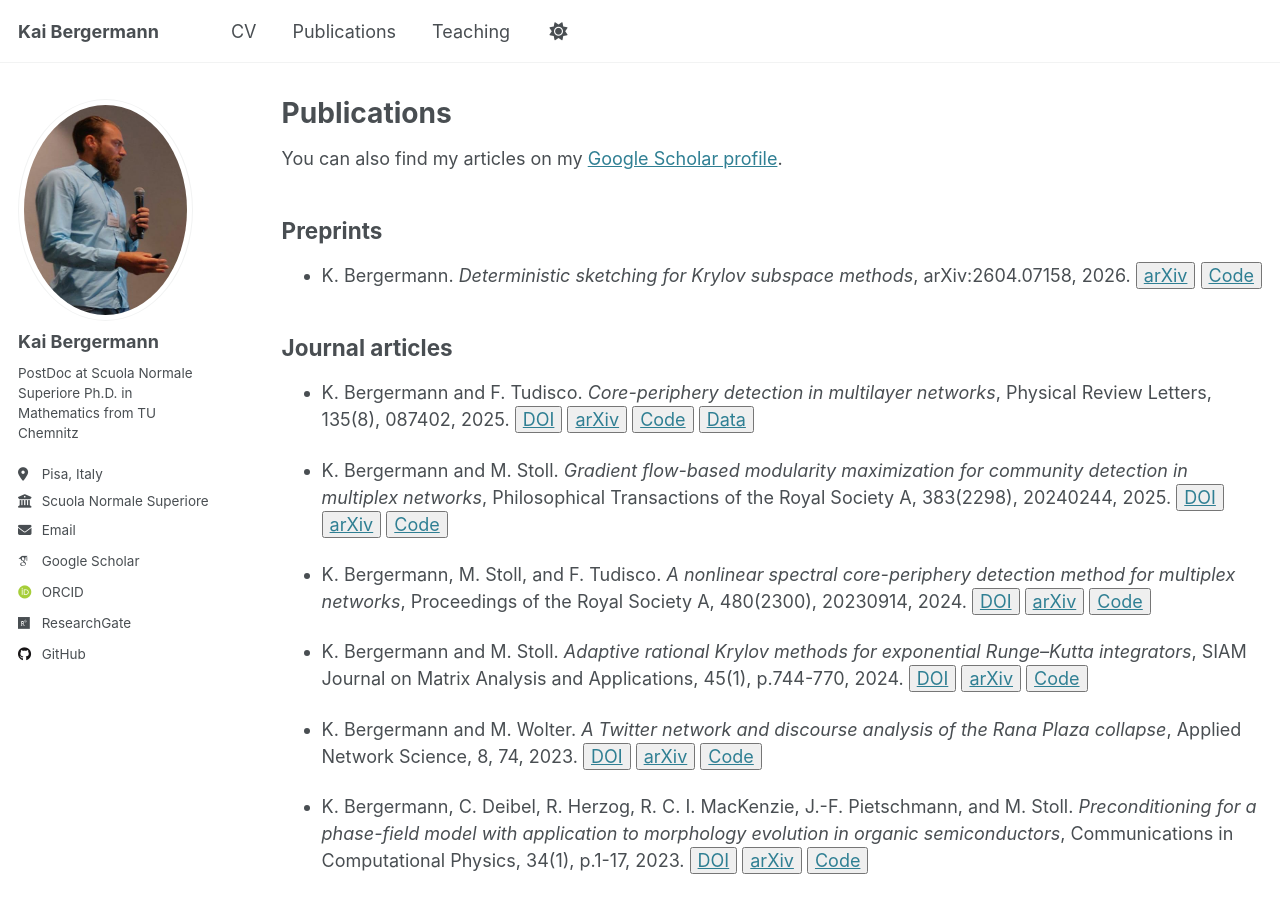
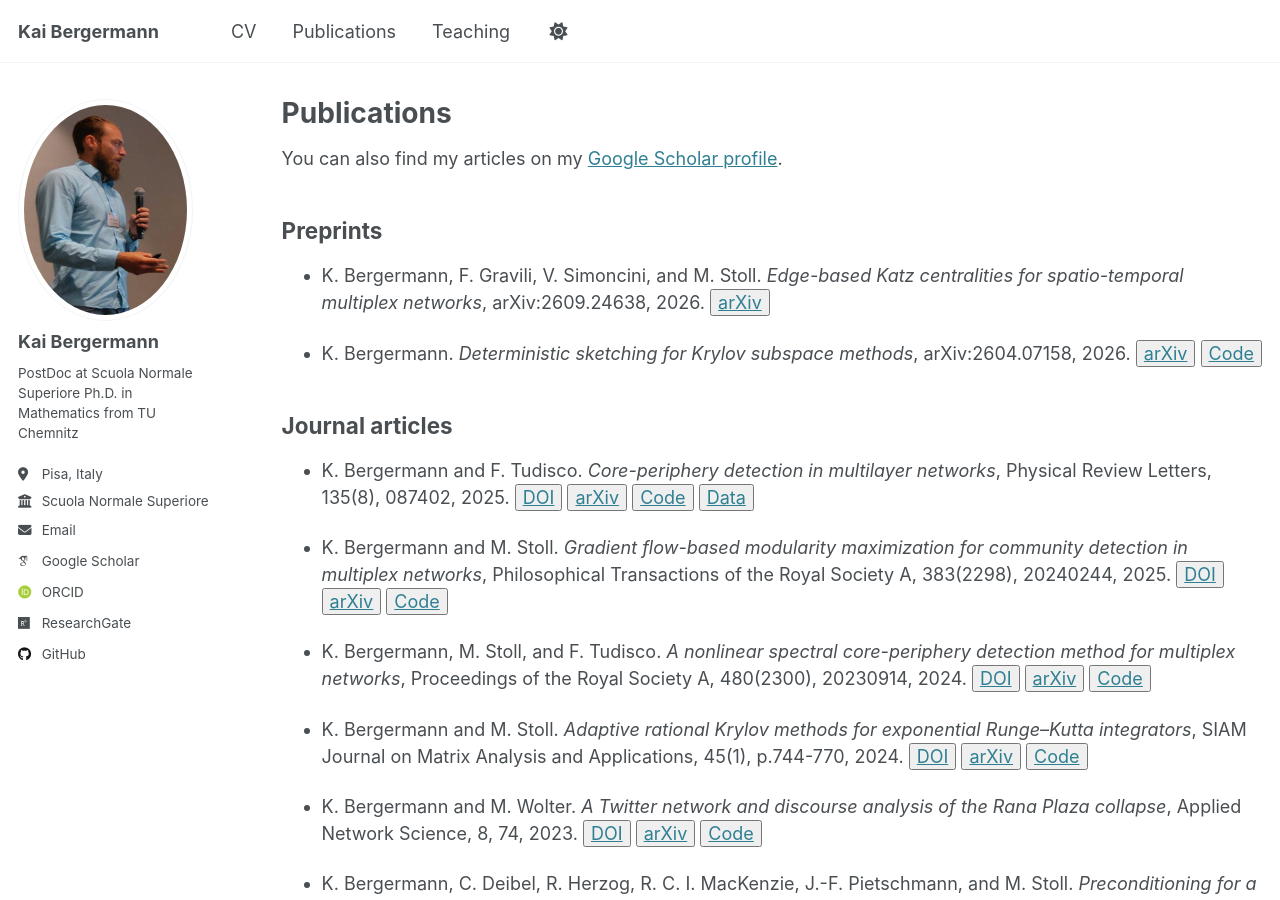
Before and after one commit to KBergermann/KBergermann.github.io, a Jekyll site: the page built from _pages/publications.md, in a window 1280 px wide and 900 px high. Built offline with Jekyll 4.4.1, drawn with Linux system fonts in a browser that asks for light colours; some web fonts are replaced.

Commit message:
adds water network preprint

```diff
--- a/_pages/publications.md
+++ b/_pages/publications.md
@@ -12,6 +12,11 @@ redirect_from:
 You can also find my articles on my [Google Scholar profile](https://scholar.google.com/citations?user=mMnM5BwAAAAJ).
 
 ## Preprints
+
+  * K. Bergermann, F. Gravili, V. Simoncini, and M. Stoll.
+    *Edge-based Katz centralities for spatio-temporal multiplex networks*,
+    arXiv:2609.24638, 2026.
+    <button type="button">[arXiv](https://arxiv.org/abs/2609.24638)</button>
 
   * K. Bergermann.
     *Deterministic sketching for Krylov subspace methods*,
```
